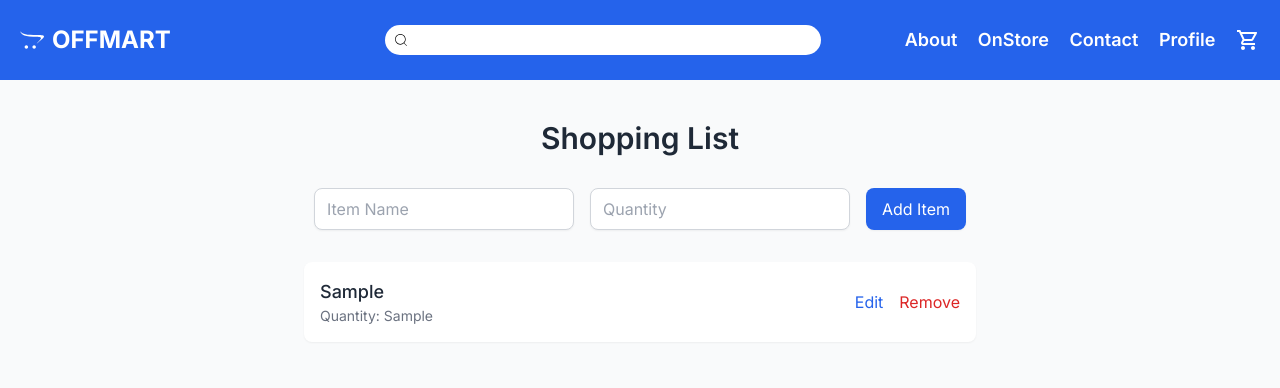
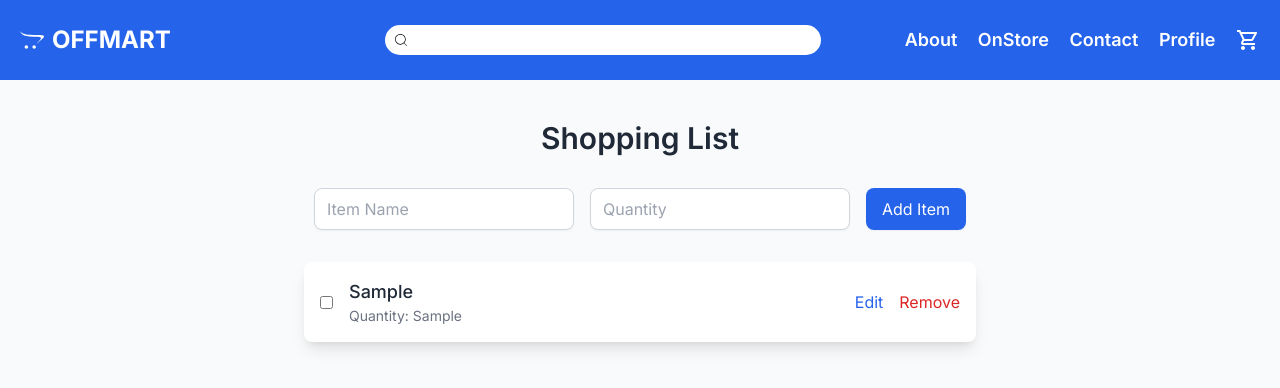
Before and after one commit to Utkarsh-Anandani/OffMart, a Next.js app: page /onstore/list in a window 1280 px wide. Both pictures are taken after typing "Sample", "Sample" into the empty fields and a click on the button "Add Item". Shown: the top 388 px of the page. Built offline with nearby package versions, Linux system fonts and the light colour scheme.

Commit message:
final commit

```diff
--- a/app/components/ShoppingList.js
+++ b/app/components/ShoppingList.js
@@ -1,8 +1,8 @@
-"use client"; // Mark this as a client component
+"use client";
 
 import React, { useState } from 'react';
 import { useDispatch, useSelector } from 'react-redux';
-import { addItem, editItem, removeItem } from '../redux/shoppingListSlice'; // Import the actions
+import { addItem, editItem, removeItem, toggleCompleted } from '../redux/shoppingListSlice';
 
 const ShoppingList = () => {
   const items = useSelector((state) => state.shoppingList.items);
@@ -16,7 +16,7 @@ const ShoppingList = () => {
     e.preventDefault();
     if (itemName.trim() === '' || quantity.trim() === '') return;
 
-    const newItem = { itemName, quantity };
+    const newItem = { itemName, quantity, completed: false };
 
     if (isEditing) {
       dispatch(editItem({ index: currentIndex, item: newItem }));
@@ -39,6 +39,10 @@ const ShoppingList = () => {
 
   const handleRemoveItem = (index) => {
     dispatch(removeItem(index));
+  };
+
+  const handleToggleCompleted = (index) => {
+    dispatch(toggleCompleted(index));
   };
 
   return (
@@ -68,13 +72,21 @@ const ShoppingList = () => {
         </button>
       </form>
 
-      <div className="w-full max-w-2xl flex flex-col items-center">
+      <div className="w-full max-w-2xl flex flex-col gap-3  items-center">
         {items.length > 0 ? (
           items.map((item, index) => (
-            <div key={index} className="w-full flex justify-between items-center bg-white p-4 mb-2 rounded-lg shadow-sm">
-              <div>
-                <p className="text-lg font-medium text-gray-800">{item.itemName}</p>
-                <p className="text-sm text-gray-500">Quantity: {item.quantity}</p>
+            <div key={index} className={`w-full flex justify-between items-center p-4 mb-2 rounded-lg shadow-lg ${item.completed ? 'bg-gray-200' : 'bg-white'} transition-colors`}>
+              <div className="flex items-center">
+                <input
+                  type="checkbox"
+                  checked={item.completed}
+                  onChange={() => handleToggleCompleted(index)}
+                  className="mr-4"
+                />
+                <div>
+                  <p className={`text-lg font-medium ${item.completed ? 'line-through text-gray-500' : 'text-gray-800'}`}>{item.itemName}</p>
+                  <p className={`text-sm ${item.completed ? 'text-gray-400' : 'text-gray-500'}`}>Quantity: {item.quantity}</p>
+                </div>
               </div>
               <div className="flex gap-4">
                 <button
--- a/app/redux/shoppingListSlice.js
+++ b/app/redux/shoppingListSlice.js
@@ -29,7 +29,7 @@ export const shoppingListSlice = createSlice({
   initialState,
   reducers: {
     addItem(state, action) {
-      state.items.push(action.payload);
+      state.items.push({ ...action.payload, completed: false });
       saveState(state.items);
     },
     editItem(state, action) {
@@ -45,9 +45,14 @@ export const shoppingListSlice = createSlice({
       state.items = action.payload;
       saveState(state.items);
     },
+    toggleCompleted(state, action) {
+      const index = action.payload;
+      state.items[index].completed = !state.items[index].completed;
+      saveState(state.items);
+    },
   },
 });
 
-export const { addItem, editItem, removeItem, setItems } = shoppingListSlice.actions;
+export const { addItem, editItem, removeItem, setItems, toggleCompleted } = shoppingListSlice.actions;
 
 export default shoppingListSlice.reducer;
```
